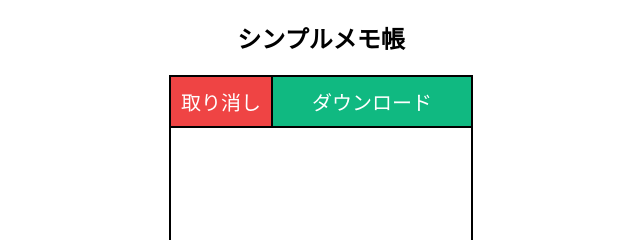
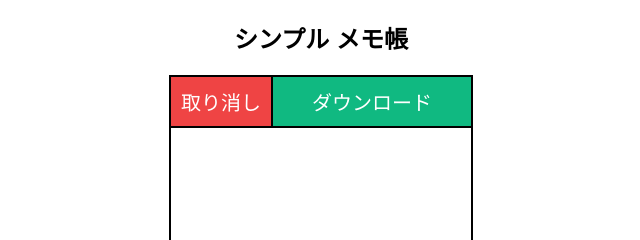
Before and after one commit to johnnysan173/memoPad, a website built with Parcel: page index.html in a window 1280 px wide. Shown: the top 240 px of the page, 319-959 px from the left. Built offline with nearby package versions, Linux system fonts and the light colour scheme.

Commit message:
modified Title Just add space in title

```diff
--- a/index.html
+++ b/index.html
@@ -7,7 +7,7 @@
     <link rel="stylesheet" href="./index.scss" />
   </head>
   <body>
-    <h2>シンプルメモ帳</h2>
+    <h2>シンプル メモ帳</h2>
     <div class="header">
       <button id="clear">取り消し</button>
       <a href="#" id="download" download="メモ.jpg">ダウンロード</a>
```
